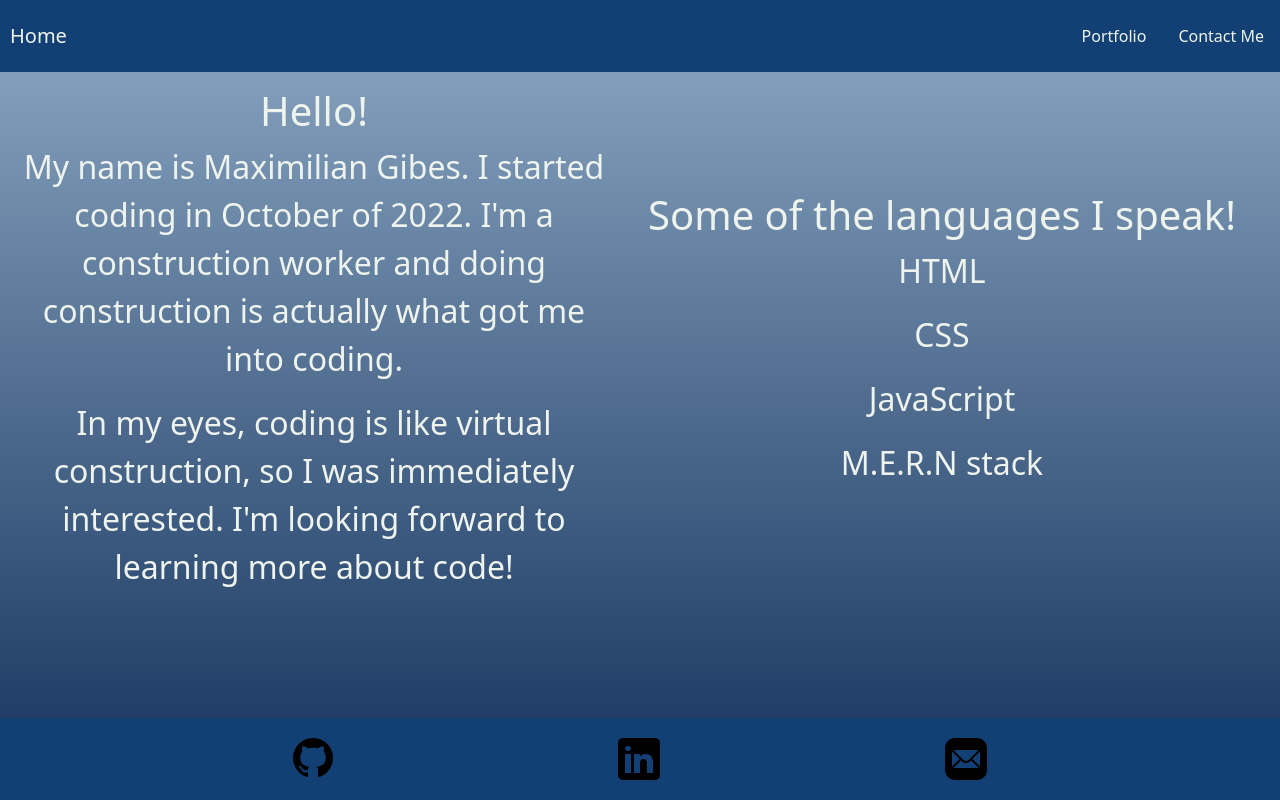
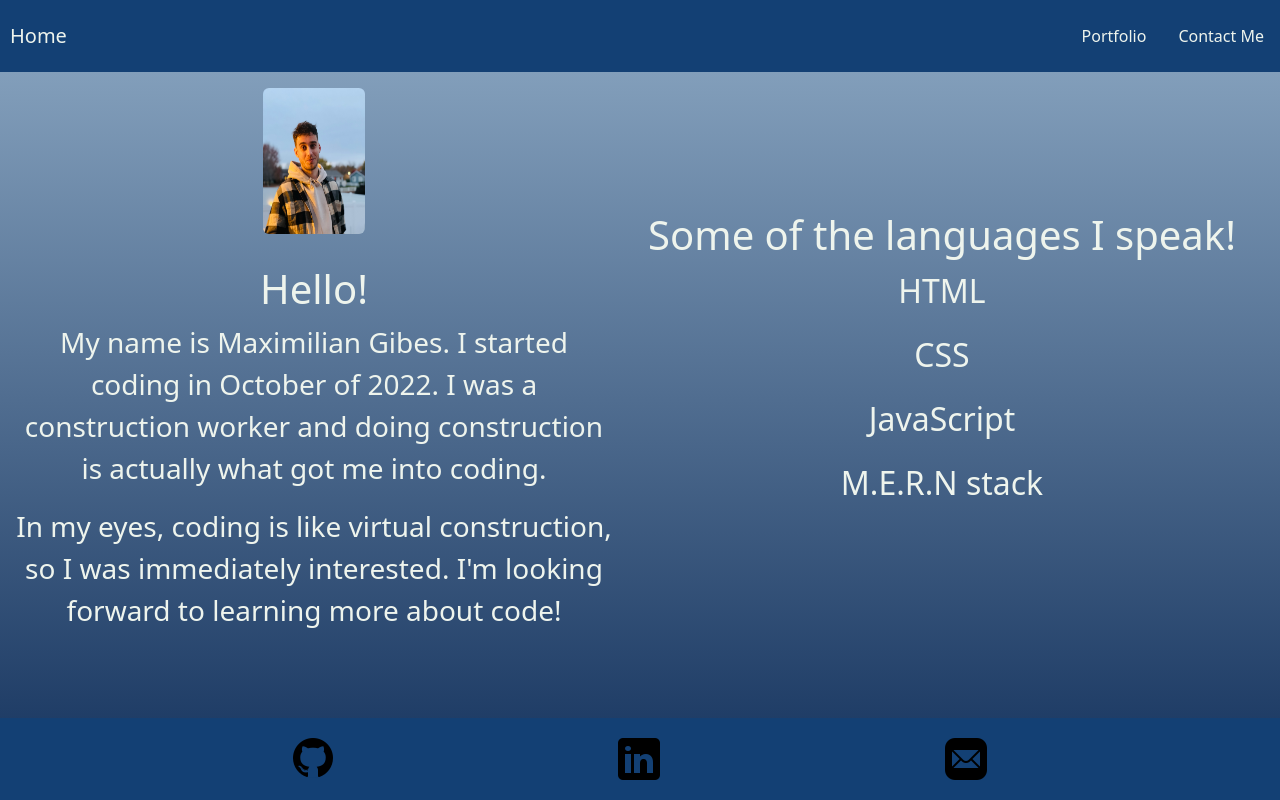
Before and after one commit to Slimshady079/React-Porfolio, a React (Create React App) app in the folder client/: page /Contact in a window 1280 px wide. Built offline with nearby package versions, Linux system fonts and the light colour scheme.

Commit message:
imports photo of myself.

```diff
--- a/client/src/App.css
+++ b/client/src/App.css
@@ -29,7 +29,10 @@ padding-top: 15px;
   height: 100vh;
 }
 
-
+.me-img {
+  width: 17% !important;
+  height: 146px;
+}
 
 .navbar {
   background-color: var(--first) ;
--- a/client/src/components/AboutMe.js
+++ b/client/src/components/AboutMe.js
@@ -1,18 +1,22 @@
 import React from "react";
+import me from "../images/me.jpeg";
 
 function AboutMe() {
   return (
+    <div>
       <div className="container-fluid row align-items-center">
         <div className="col">
+          <img className="rounded my-3 me-img" src={me} />
           <h1>Hello!</h1>
-        <p className="paragraph fs-2">
-          My name is Maximilian Gibes. I started coding in October of 2022. I'm
-          a construction worker and doing construction is actually what got me
-          into coding.
+          <p className="paragraph fs-3">
+            My name is Maximilian Gibes. I started coding in October of 2022. I
+            was a construction worker and doing construction is actually what
+            got me into coding.
           </p>
-        <p className="paragraph fs-2">
-          In my eyes, coding is like virtual construction, so I was immediately
-          interested. I'm looking forward to learning more about code!
+          <p className="paragraph fs-3">
+            In my eyes, coding is like virtual construction, so I was
+            immediately interested. I'm looking forward to learning more about
+            code!
           </p>
         </div>
         <div className="col">
@@ -23,6 +27,7 @@ function AboutMe() {
           <p className="paragraph fs-2">M.E.R.N stack</p>
         </div>
       </div>
+    </div>
   );
 }
 
--- a/client/src/components/Contact.js
+++ b/client/src/components/Contact.js
@@ -1,4 +1,7 @@
 import React from "react";
+
+
+
 
 function Contact() {
   return (
@@ -7,21 +10,37 @@ function Contact() {
         <h1 className="mb-3">Contact Me below!</h1>
         {/* name */}
         <div className="mb-3">
-          <input type="text" placeholder="First & Last Name" name="name" />
+          <input
+            className="px-3 py-2 rounded"
+            type="text"
+            placeholder="First & Last Name"
+            name="name"
+            required
+          />
         </div>
         {/* email */}
         <div className="mb-3">
-          <input type="email" placeholder="Email" name="email" />
+          <input
+            className="px-3 py-2 rounded"
+            type="email"
+            placeholder="Email"
+            name="email"
+            required
+          />
         </div>
         {/* message */}
         <div className="mb-3">
           <textarea
+            className="px-3 py-2 rounded"
             type="text"
             placeholder="Enter your message"
             name="message"
+            required
           ></textarea>
         </div>
-        <button type="submit">Submit</button>
+        <button className="rounded" type="submit">
+          Submit
+        </button>
       </form>
     </div>
   );
--- a/client/src/components/Portfolio.js
+++ b/client/src/components/Portfolio.js
@@ -3,6 +3,7 @@ import dreamJournal from "../images/dreamJournal.png";
 import national from "../images/NationalParksSearch.png";
 import passGen from "../images/passwordGenerator.png";
 import github1 from "../images/icons/github.png";
+
 
 function Portfolio() {
   return (
```
Also changed, not shown: client/src/images/me.jpeg (added). Lines whose indentation alone changed are shown as unchanged.
